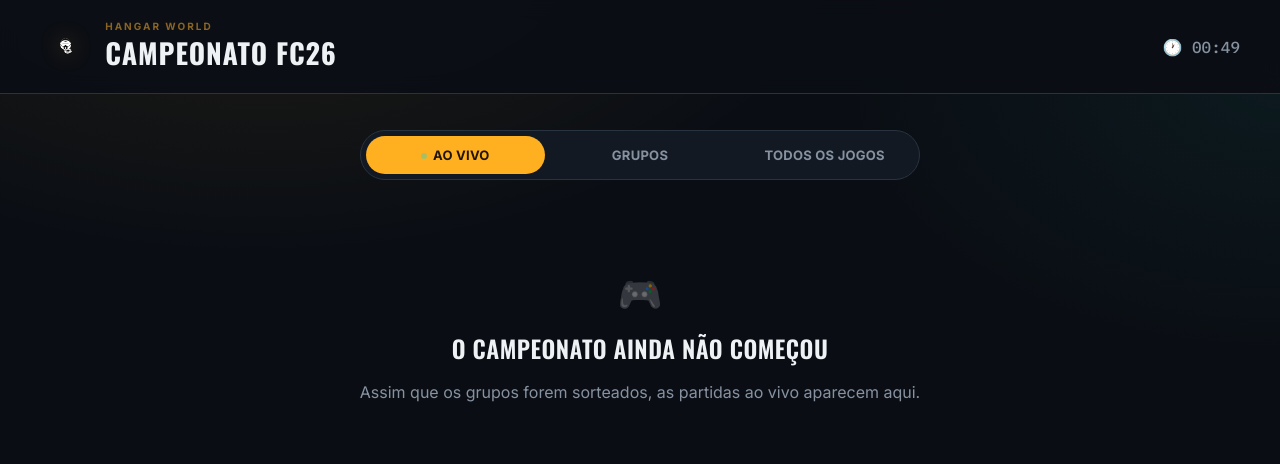
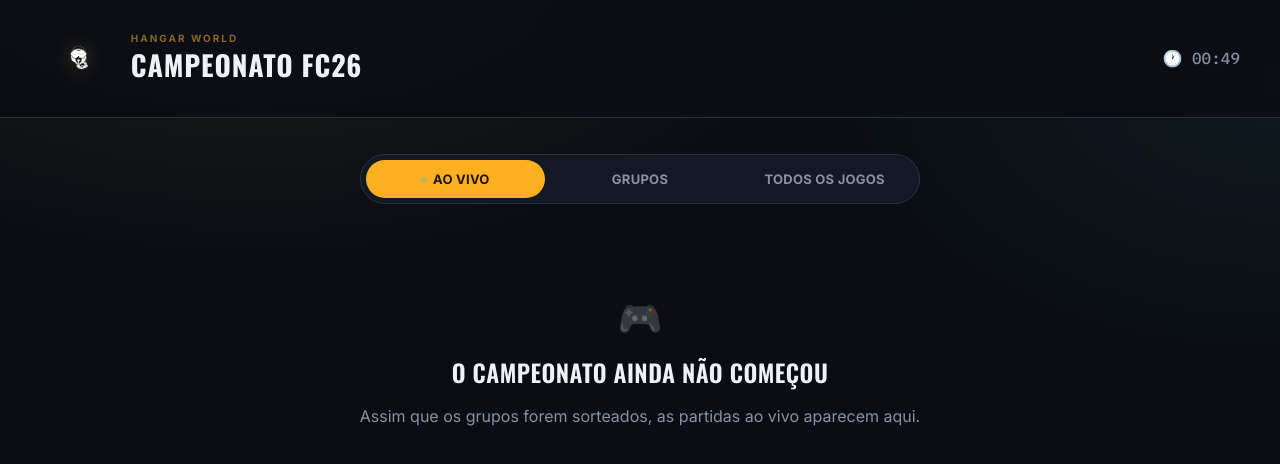
Before and after one commit to hangarworld08/arenagamer, a website: page index.html in a window 1280 px wide. Drawn offline with nearby package versions, Linux system fonts and the light colour scheme; no server answers.

Commit message:
logo aumentada

```diff
--- a/css/public.css
+++ b/css/public.css
@@ -11,7 +11,7 @@
   position:sticky; top:0; z-index:40; background:rgba(10,14,20,.9); backdrop-filter:blur(10px);
 }
 .pub-header__brand{ display:flex; align-items:center; gap:14px; }
-.pub-header__logo{ width:clamp(36px,4vw,52px); height:clamp(36px,4vw,52px); object-fit:contain; filter:drop-shadow(0 0 10px rgba(255,176,32,.3)); }
+.pub-header__logo{ width: clamp(50px, 6vw, 80px); height: clamp(50px, 6vw, 80px); object-fit:contain; filter:drop-shadow(0 0 10px rgba(255,176,32,.3)); }
 .pub-header__title{ font-family:var(--font-display); font-weight:700; letter-spacing:.03em; text-transform:uppercase; font-size:clamp(18px,2.6vw,28px); }
 .pub-header__kicker{ display:block; font-size:10px; letter-spacing:.2em; text-transform:uppercase; color:var(--amber-dim); font-weight:700; }
 .pub-header__clock{ font-family:var(--font-mono); color:var(--muted); font-size:clamp(12px,1.4vw,16px); display:flex; align-items:center; gap:8px; }
```
